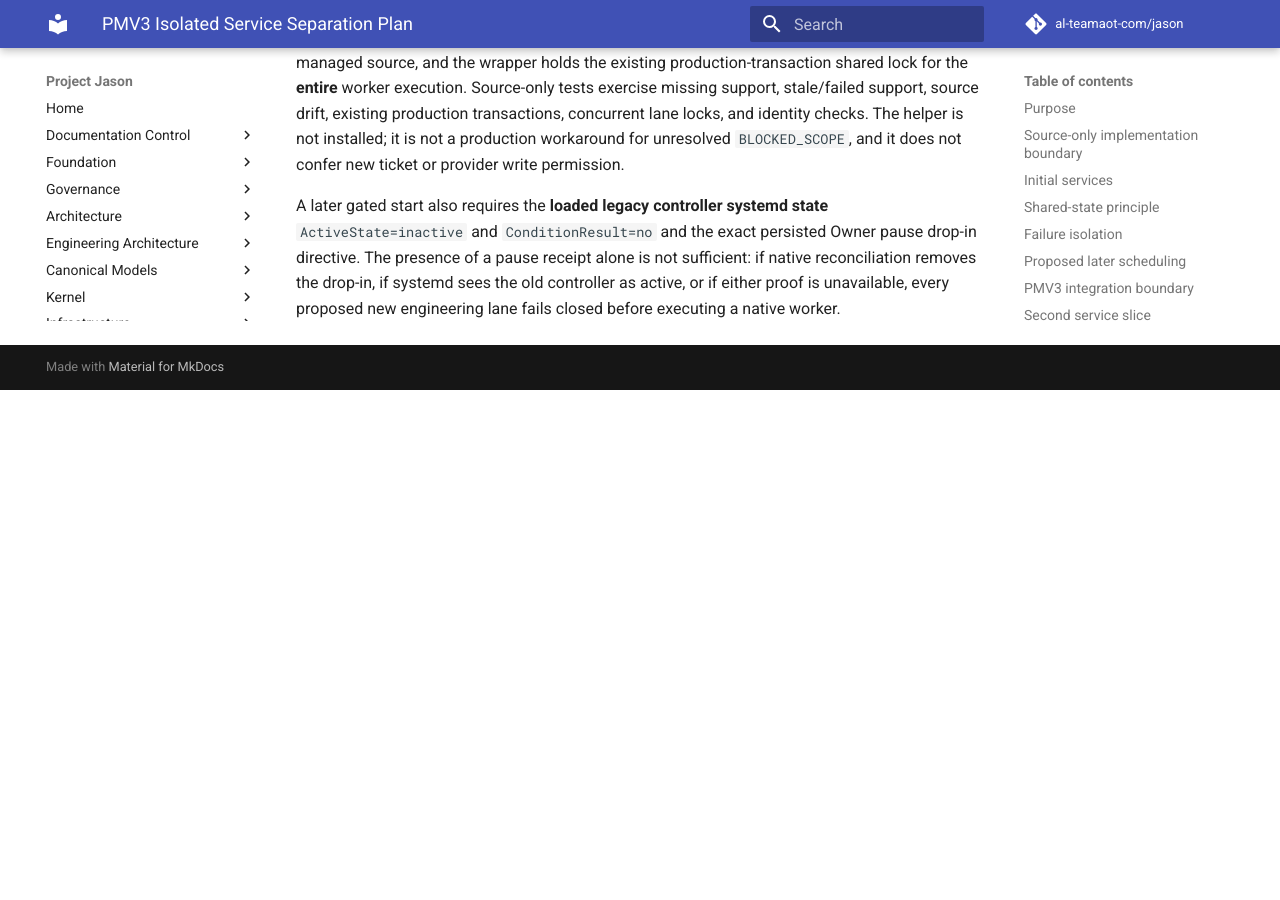
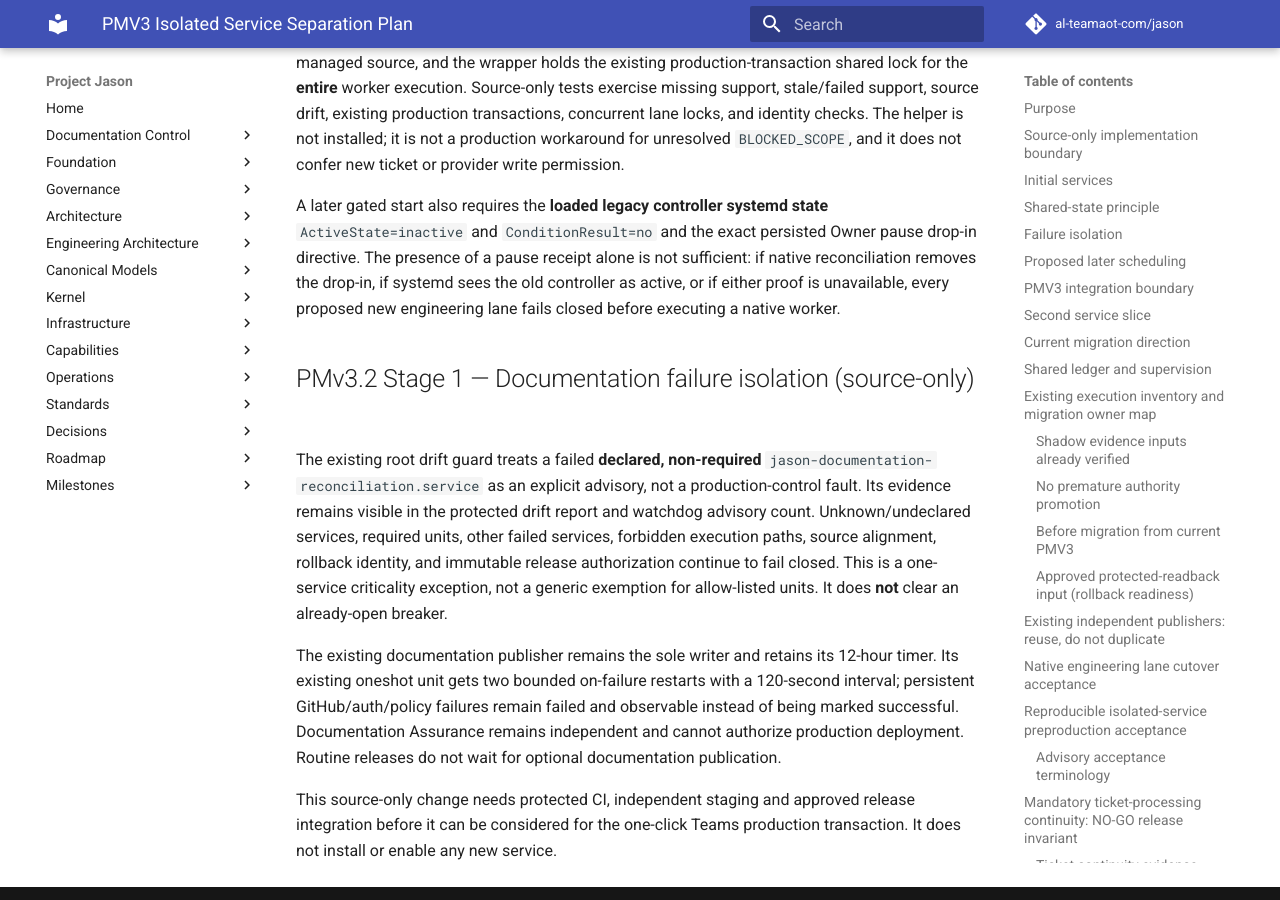
Before and after one commit to al-teamaot-com/jason, an MkDocs documentation site: the page built from docs/engineering/PMV3-Isolated-Service-Separation-Plan.md, in a window 1280 px wide and 900 px high, scrolled down 10712 px. Built offline with MkDocs 1.6.1 and Material for MkDocs 9.7.7, drawn with Linux system fonts in a browser that asks for light colours; comment, search, counter and statistics services are not loaded; before the commit the page ends 11102 px from its top, so only the background shows below that.

Commit message:
docs(PMv3.2): document isolated docs failure boundary

```diff
--- a/docs/engineering/PMV3-Isolated-Service-Separation-Plan.md
+++ b/docs/engineering/PMV3-Isolated-Service-Separation-Plan.md
@@ -306,3 +306,25 @@ Owner pause drop-in directive. The presence of a pause receipt alone is not
 sufficient: if native reconciliation removes the drop-in, if systemd sees the
 old controller as active, or if either proof is unavailable, every proposed
 new engineering lane fails closed before executing a native worker.
+
+## PMv3.2 Stage 1 — Documentation failure isolation (source-only)
+
+The existing root drift guard treats a failed **declared, non-required**
+`jason-documentation-reconciliation.service` as an explicit advisory, not a
+production-control fault. Its evidence remains visible in the protected drift
+report and watchdog advisory count. Unknown/undeclared services, required
+units, other failed services, forbidden execution paths, source alignment,
+rollback identity, and immutable release authorization continue to fail closed.
+This is a one-service criticality exception, not a generic exemption for
+allow-listed units. It does **not** clear an already-open breaker.
+
+The existing documentation publisher remains the sole writer and retains its
+12-hour timer. Its existing oneshot unit gets two bounded on-failure restarts
+with a 120-second interval; persistent GitHub/auth/policy failures remain
+failed and observable instead of being marked successful. Documentation
+Assurance remains independent and cannot authorize production deployment.
+Routine releases do not wait for optional documentation publication.
+
+This source-only change needs protected CI, independent staging and approved
+release integration before it can be considered for the one-click Teams
+production transaction. It does not install or enable any new service.
```
